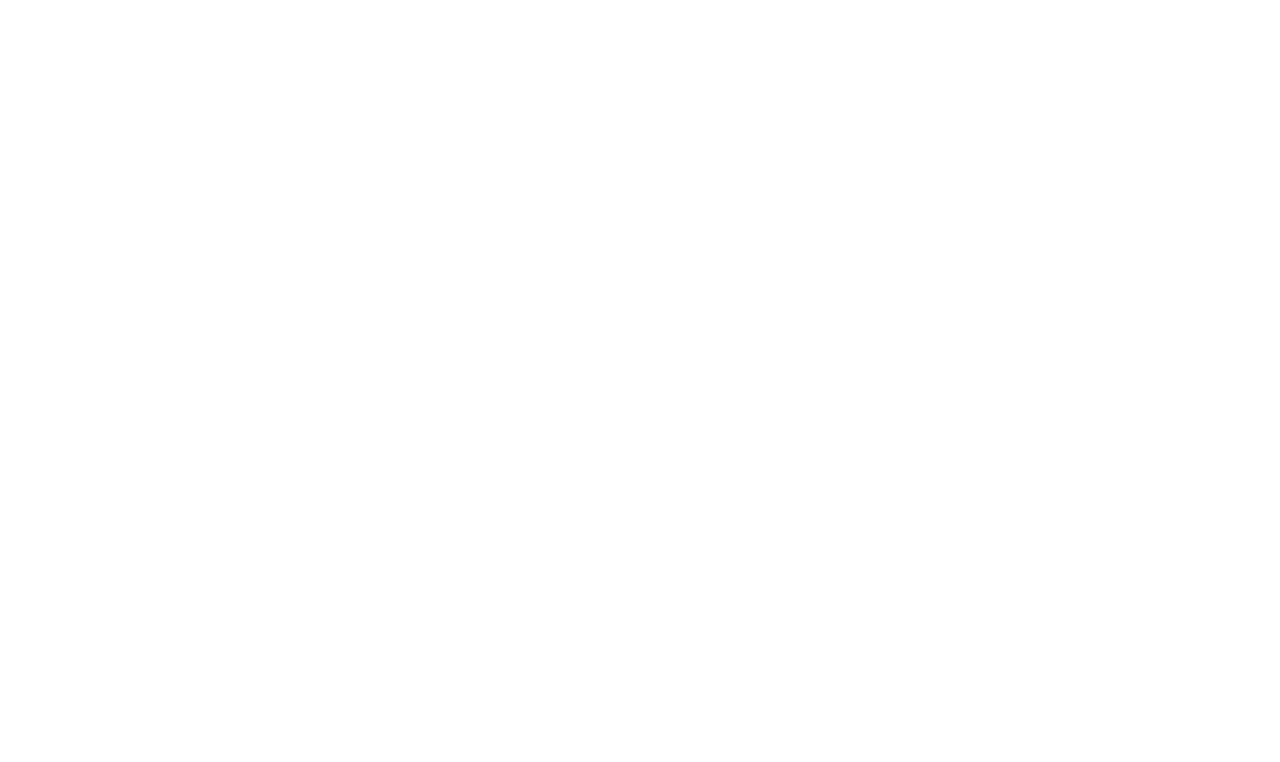
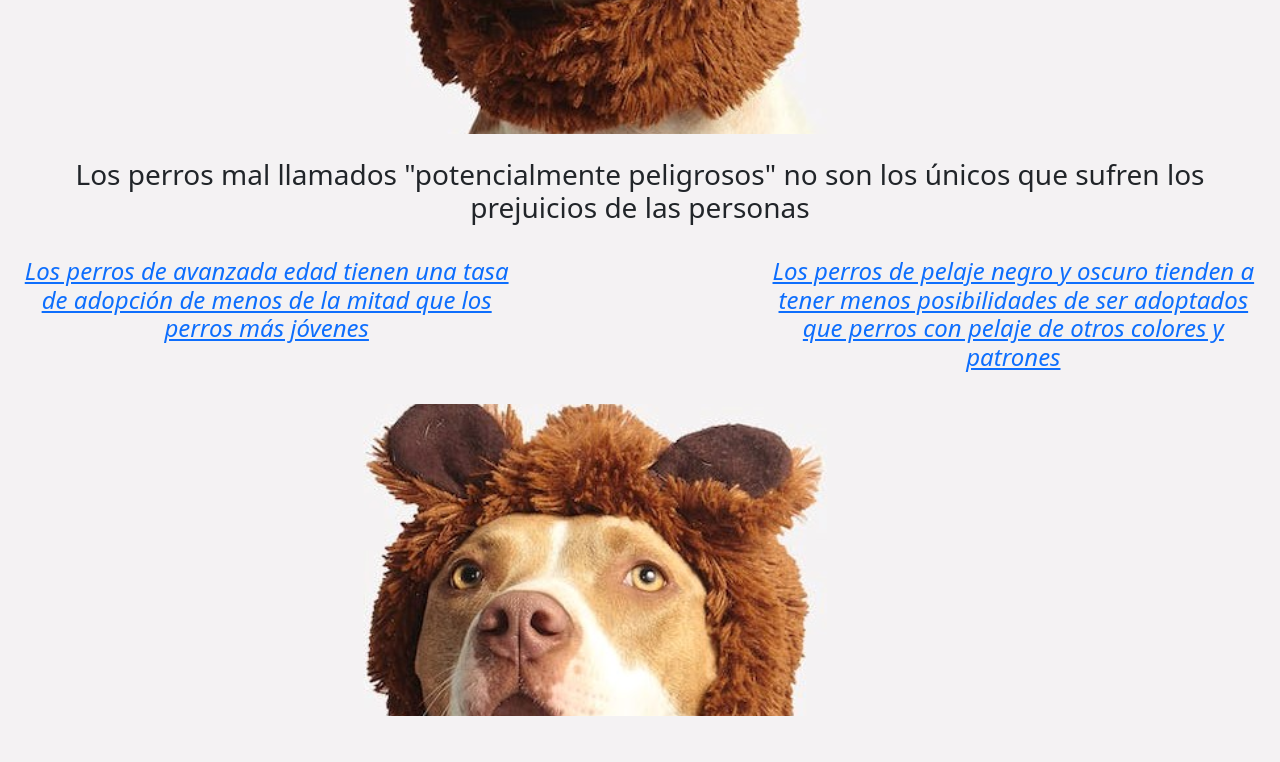
Before and after one commit to pa-suarezm/juzgan-por-la-portada-web, an Angular app: page /home in a window 1280 px wide. Shown: the part 1260-2022 px from the top of the page. Before the commit the page ends 1034 px from the top, so only its background shows below. Built offline with nearby package versions, Linux system fonts and the light colour scheme.

Commit message:
Facts about other dogs

```diff
--- a/src/app/Landing/landing/landing.component.html
+++ b/src/app/Landing/landing/landing.component.html
@@ -47,8 +47,8 @@
       </p>
     </div>
   </div>
-  <br /><br /><br /><br /><br /><br /><br /><br /><br /><br /><br />
-  <!--Facts dog bites-->
+  <br /><br /><br /><br /><br /><br /><br /><br /><br /><br /><br /><br /><br />
+  <!--Facts about dog bites-->
   <div class="row section text-center">
     <div class="col-12">
       <h3>
@@ -85,7 +85,48 @@
       </h4>
     </div>
   </div>
-  <!--Facts about "dangerous" dogs-->
+  <br /><br /><br /><br /><br /><br /><br /><br /><br /><br /><br /><br /><br />
+  <!--Facts about old dogs-->
+  <div class="row section text-center">
+    <div class="col-12">
+      <h3>
+        Los perros mal llamados "potencialmente peligrosos" no son los únicos que sufren los prejuicios de las personas
+      </h3>
+      <br />
+    </div>
+    <div class="col-5 quotes">
+      <h4>
+        <a
+          href="https://www.aspca.org/blog/four-reasons-open-your-mind-older-pets#:~:text=The%20decision%20to%20adopt%20an,of%20younger%20dogs%20and%20puppies.">
+          <em>
+            Los perros de avanzada edad tienen una tasa de adopción de menos de la mitad que los perros más jóvenes
+          </em>
+        </a>
+      </h4>
+    </div>
+    <div class="col-2">
+
+    </div>
+    <div class="col-5 quotes">
+      <h4>
+        <a href="https://soar.wichita.edu/bitstream/handle/10057/3647/d10022_DeLeeuw.pdf?sequence=3">
+          <em>
+            Los perros de pelaje negro y oscuro tienden a tener menos posibilidades de ser adoptados que perros con
+            pelaje de otros colores y patrones
+          </em>
+        </a>
+      </h4>
+    </div>
+  </div>
+  <br /><br /><br /><br /><br /><br /><br /><br /><br /><br /><br /><br /><br />
   <!--Ways to help-->
+  <div class="row section text-center">
+
+  </div>
+  <br /><br /><br /><br /><br /><br /><br /><br /><br /><br /><br /><br /><br />
   <!--Organizations-->
+  <div class="row section text-center">
+
+  </div>
+  <br /><br /><br /><br /><br /><br /><br /><br /><br /><br /><br /><br /><br />
 </div>
```
